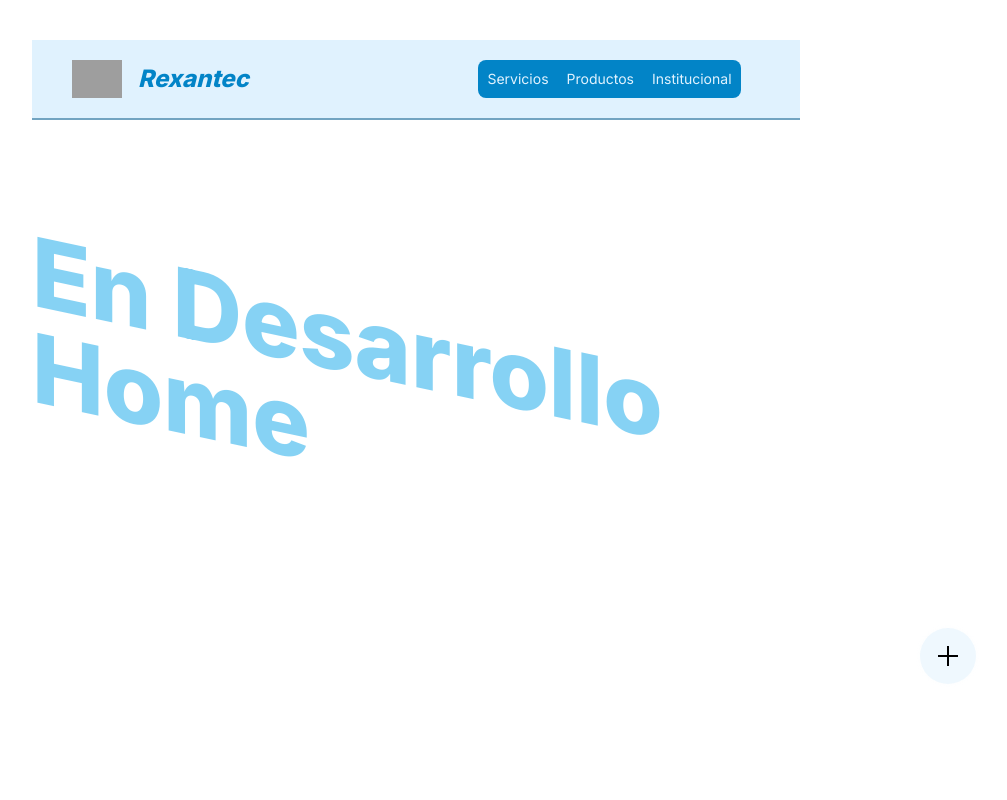
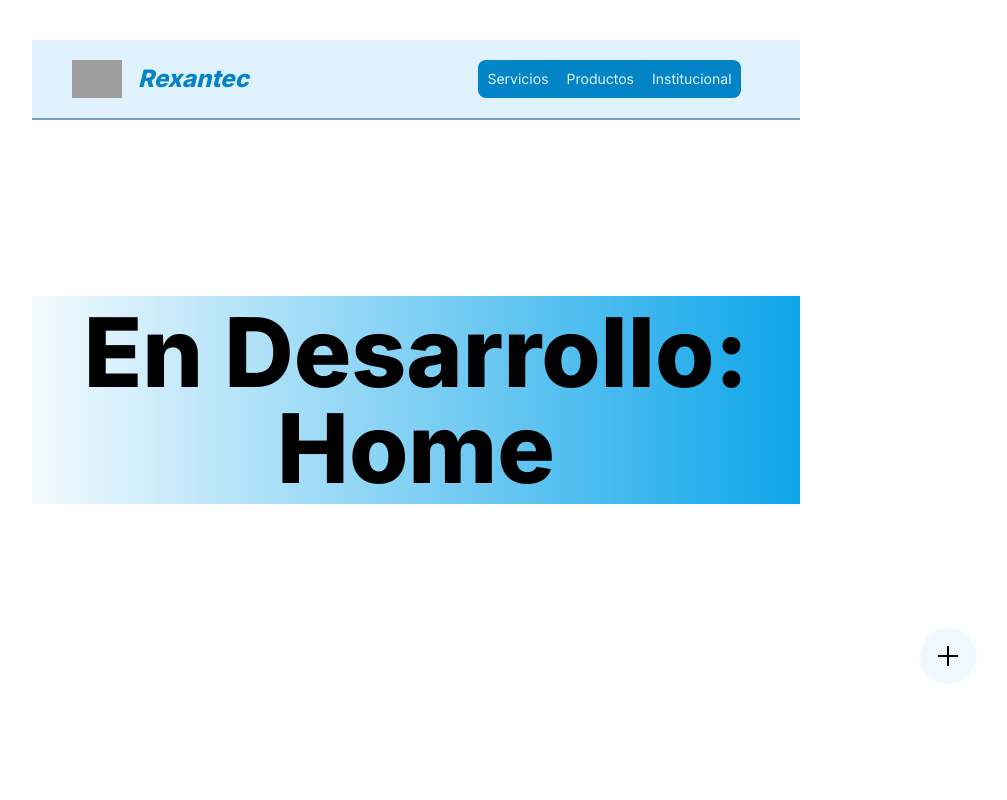
Before and after one commit to rexantecproy/rexantec, a Next.js app: page /home in a window 1280 px wide. Shown: the top 800 px of the page, without its empty margins (224-1231 px from the left). Built offline with nearby package versions, Linux system fonts and the light colour scheme; grey boxes are pictures that could not be loaded.

Commit message:
Refactos pages.js

```diff
--- a/src/app/conocenos/page.js
+++ b/src/app/conocenos/page.js
@@ -3,7 +3,7 @@ import Format from "@/components/utilities/FormatBody";
 export default function Conocenos() {
   return (
     <Format Title={'Conócenos'}>
-      <h1 className="flex flex-row items-center sm:text-8xl text-3xl font-extrabold text-sky-500/50 skew-y-12 transform delay-1000 hover:text-sky-500/95 cursor-default">En Desarrollo Conócenos</h1>
+      Conócenos
     </Format>
   );
 };
--- a/src/app/home/page.js
+++ b/src/app/home/page.js
@@ -3,7 +3,7 @@ import Format from "@/components/utilities/FormatBody";
 export default function Home() {
   return (
     <Format Title={'HOME'}>
-      <h1 className="flex flex-row items-center sm:text-8xl text-3xl font-extrabold text-sky-500/50 skew-y-12 transform delay-1000 hover:text-sky-500/95 cursor-default">En Desarrollo Home</h1>
+      Home
     </Format>
   );
 };
--- a/src/app/productos/page.js
+++ b/src/app/productos/page.js
@@ -3,7 +3,7 @@ import Format from "@/components/utilities/FormatBody";
 export default function Productos() {
   return (
     <Format Title={'PRODUCTOS'}>
-      <h1 className="flex flex-row items-center sm:text-8xl text-3xl font-extrabold text-sky-500/50 skew-y-12 transform delay-1000 hover:text-sky-500/95 cursor-default">En Desarrollo Productos</h1>
+      Productos
     </Format>
   );
 };
--- a/src/components/utilities/FormatBody.jsx
+++ b/src/components/utilities/FormatBody.jsx
@@ -5,7 +5,8 @@ export default function Format({ children, Title }) {
     return (
         <div className="w-screen md:w-3/5">
             <main className="flex h-screen flex-col items-center justify-center select-none">
-                {children}
+                <h1 h1 className="flex flex-row text-center sm:text-8xl text-3xl font-extrabold bg-gradient-to-r from-sky-500/5 from-0% to-sky-500 to-100%  hover:bg-gradient-to-r hover:from-red-500/5 hover:from-0% hover:to-red-500 hover:to-100% text-black cursor-default p-2">En Desarrollo: {children}
+                </h1>
             </main>
         </div>
     );
```
